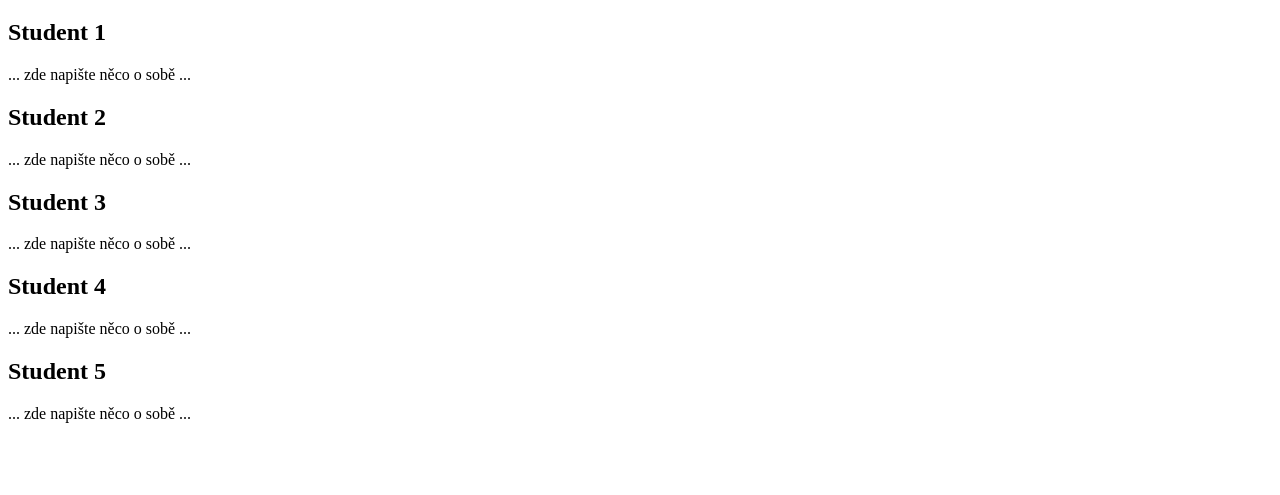
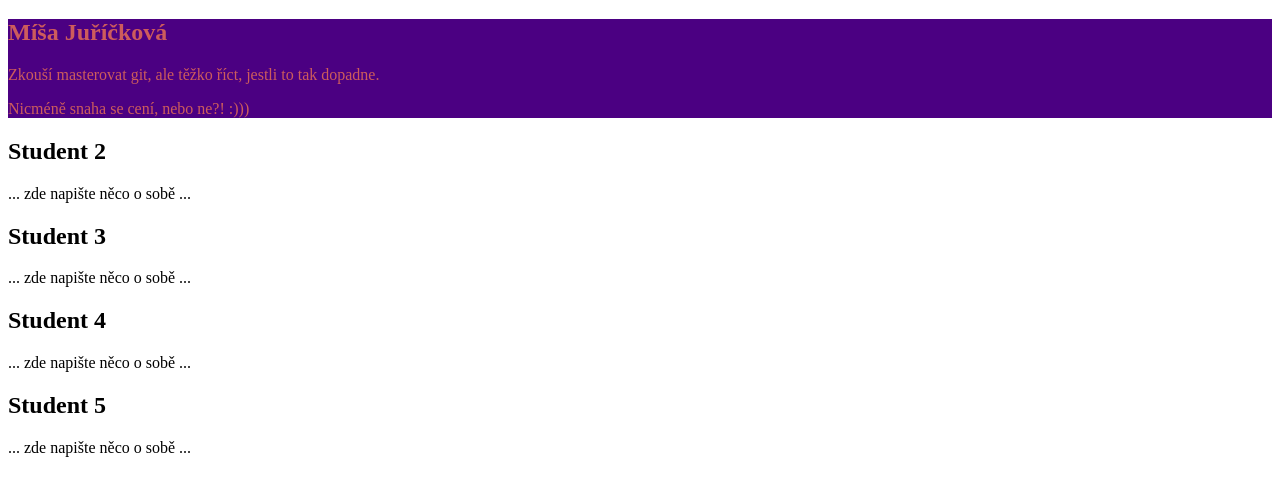
Before and after one commit to MFarka7/ReStarterky, a plain HTML site: page index.html in a window 1280 px wide. Shown: the part 61-556 px from the top of the page. Drawn offline with Linux system fonts and the light colour scheme.

Commit message:
Upravené HTML i CSS v mé sekci

```diff
--- a/index.html
+++ b/index.html
@@ -12,8 +12,9 @@
     </header>
 
     <section id="MichaelaJ">
-        <h2>Student 1</h2>
-        <p>... zde napište něco o sobě ...</p>
+        <h2>Míša Juříčková</h2>
+        <p>Zkouší masterovat git, ale těžko říct, jestli to tak dopadne. </p>
+        <p>Nicméně snaha se cení, nebo ne?! :)))</p>
     </section>
 
     <section id="AnnaK">
--- a/mycss.css
+++ b/mycss.css
@@ -3,9 +3,9 @@ body{
 }
 
 #MichaelaJ{
-   background-color:initial;
-   font-family:initial;
-   color:initial;
+   background-color:indigo;
+   font-family:inherit;
+   color:indianred;
 
 }
 
```
